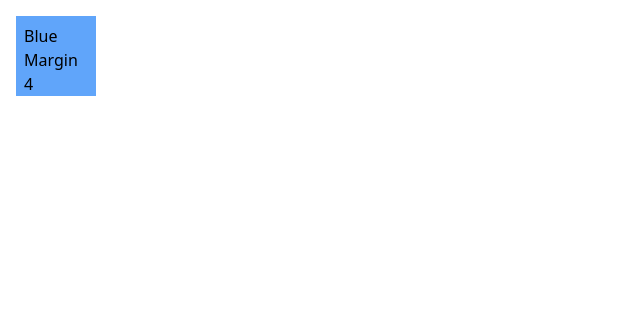
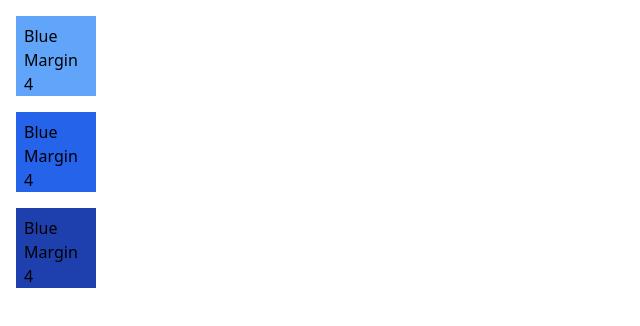
Before and after one commit to j-archives/Learn-Tailwind-CSS, a plain HTML site: page marginAndPadding/index.html in a window 1280 px wide. Shown: the whole page, without its empty margins (0-640 px from the left). Drawn offline with nearby package versions, Linux system fonts and the light colour scheme.

Commit message:
added new divs

```diff
--- a/marginAndPadding/index.html
+++ b/marginAndPadding/index.html
@@ -6,5 +6,7 @@
     </head>
     <body>
         <div class="bg-blue-400 w-20 h-20 m-4 p-2">Blue Margin 4</div>
+        <div class="bg-blue-600 w-20 h-20 m-4 p-2">Blue Margin 4</div>
+        <div class="bg-blue-800 w-20 h-20 m-4 p-2">Blue Margin 4</div>
     </body>
 </html>
```
